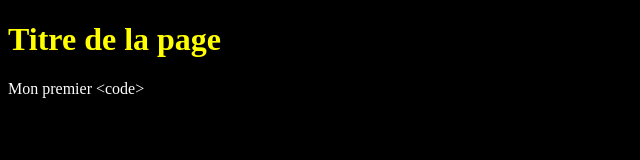
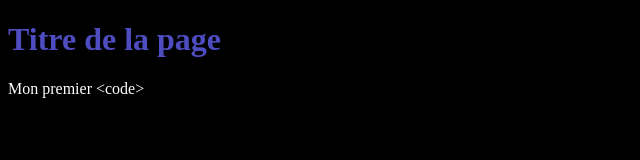
Before and after one commit to LitterioEnzo/first-repo-, a plain HTML site: page index.html in a window 1280 px wide. Shown: the whole page, without its empty margins (0-640 px from the left). Drawn offline with Linux system fonts and the light colour scheme.

Commit message:
changement de couleur du h1

```diff
--- a/css/main.css
+++ b/css/main.css
@@ -4,5 +4,5 @@ body {
 }
 
 h1 {
-    color: yellow;
+    color: #4d4dc0;
 }
```
